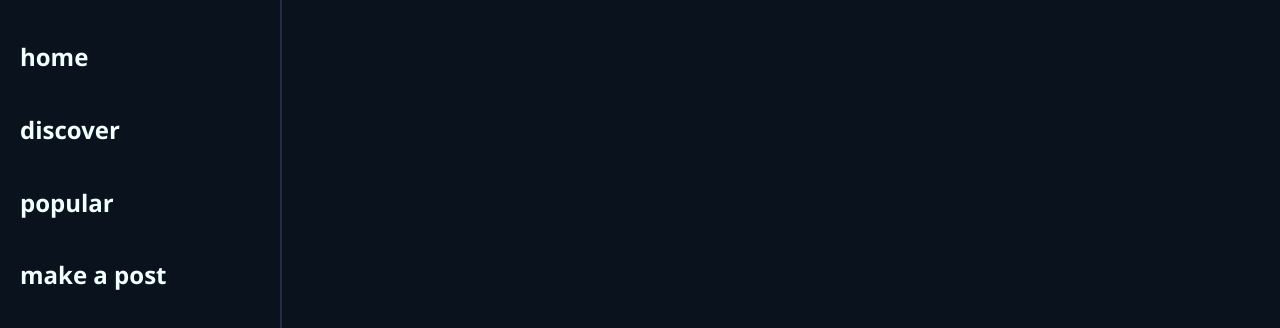
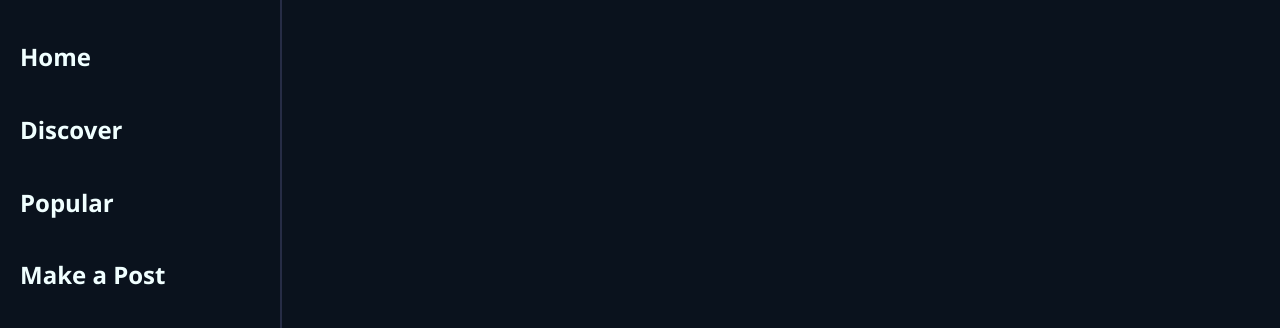
Before and after one commit to danexcel212-tech/HCI-Project-AOL, a plain HTML site: page index.html in a window 1280 px wide. Shown: the part 102-430 px from the top of the page. Drawn offline with Linux system fonts and the light colour scheme.

Commit message:
Changed text format (capitalization)

```diff
--- a/index.html
+++ b/index.html
@@ -17,22 +17,22 @@
         <nav>
             <div class="sidebarbutton">
                 <h1 style="color: azure;">
-                    home
+                    Home
                 </h1>
             </div>
             <div class="sidebarbutton">
                 <h1 style="color: azure;">
-                    discover
+                    Discover
                 </h1>
             </div>
             <div class="sidebarbutton">
                 <h1 style="color: azure;">
-                    popular
+                    Popular
                 </h1>
             </div>
             <div class="sidebarbutton">
                 <h1 style="color: azure;">
-                    make a post
+                    Make a Post
                 </h1>
             </div>
         </nav>
```
